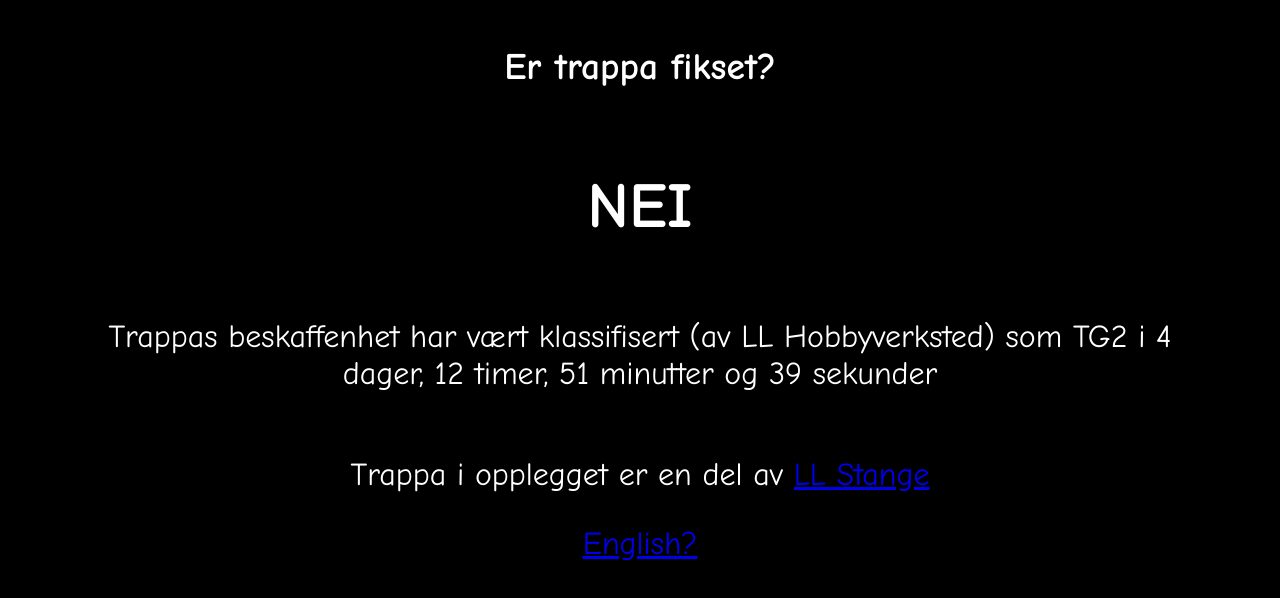
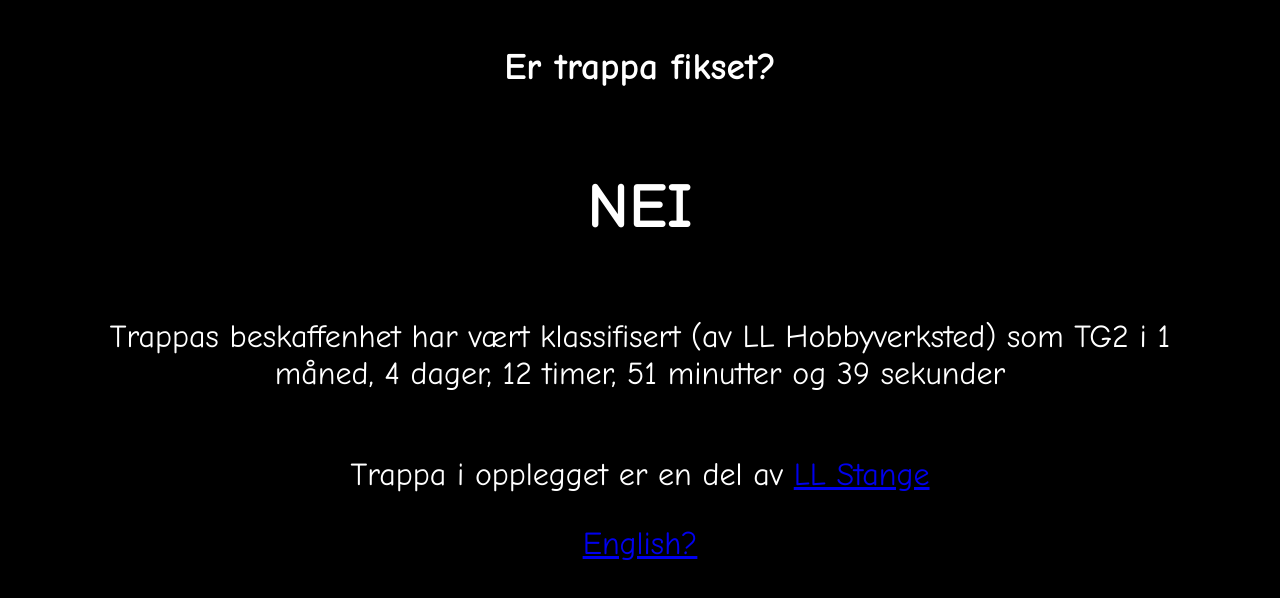
Before and after one commit to Egentlig/trappa.opplegget.no, a plain HTML site: page index.html in a window 1280 px wide. Drawn offline with Linux system fonts and the light colour scheme.

Commit message:
Legg til måneder igjen TTT

```diff
--- a/index.html
+++ b/index.html
@@ -101,7 +101,7 @@
             // what's left is seconds
             var seconds = Math.floor(delta % 60);  // in theory the modulus is not required
 
-            timerText.innerText = `Trappas beskaffenhet har vært klassifisert (av LL Hobbyverksted) som TG2 i ${days} dag${days !== 1 ? "er" : ""}, ${hours} time${hours !== 1 ? "r" : ""}, ${minutes} minutt${minutes !== 1 ? "er" : ""} og ${seconds} sekund${seconds !== 1 ? "er" : ""}`;
+            timerText.innerText = `Trappas beskaffenhet har vært klassifisert (av LL Hobbyverksted) som TG2 i ${months} måned${months !== 1 ? "er" : ""}, ${days} dag${days !== 1 ? "er" : ""}, ${hours} time${hours !== 1 ? "r" : ""}, ${minutes} minutt${minutes !== 1 ? "er" : ""} og ${seconds} sekund${seconds !== 1 ? "er" : ""}`;
             timerWrapper.classList.remove("hide");
         }, 1000);
     });
```
